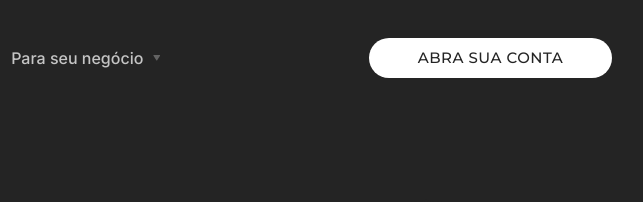
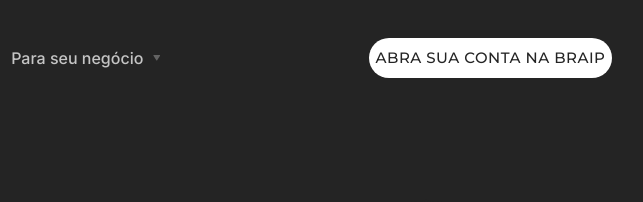
Before and after one commit to aspen646/kpg-teste, a plain HTML site: page index.html in a window 1280 px wide. Shown: the top 202 px of the page, 540-1183 px from the left. Drawn offline with Linux system fonts and the light colour scheme.

Commit message:
Pull request

```diff
--- a/index.html
+++ b/index.html
@@ -25,7 +25,7 @@
               <img class="menu-icon" src="./assets/polygon.svg">
             </div>
           </div>
-          <div class="header-btn"> ABRA SUA CONTA</div>
+          <div class="header-btn"> ABRA SUA CONTA NA BRAIP</div>
         </header>
         <div class="container">
           <div class="left">
```
